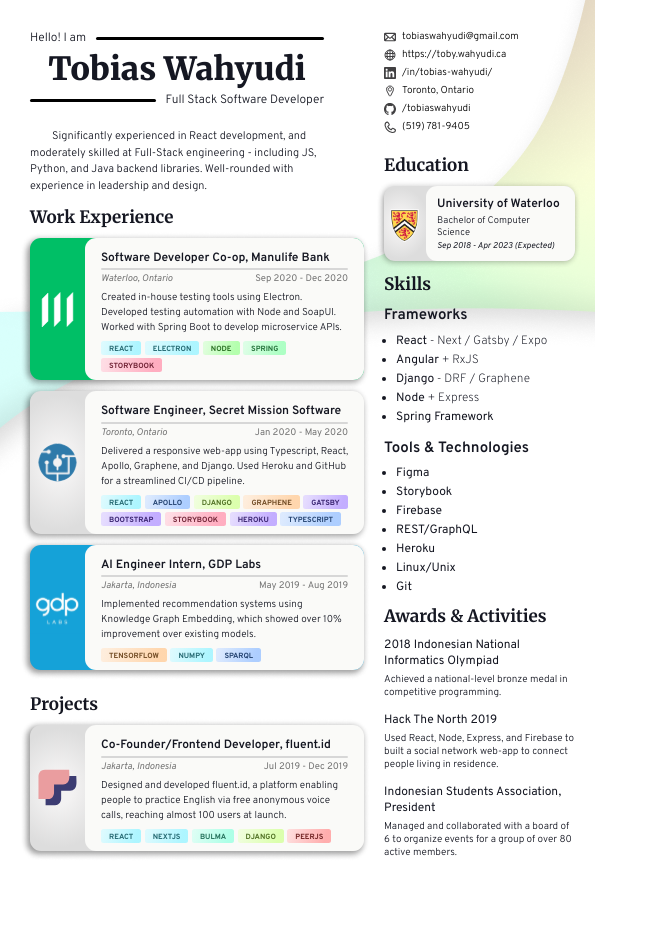
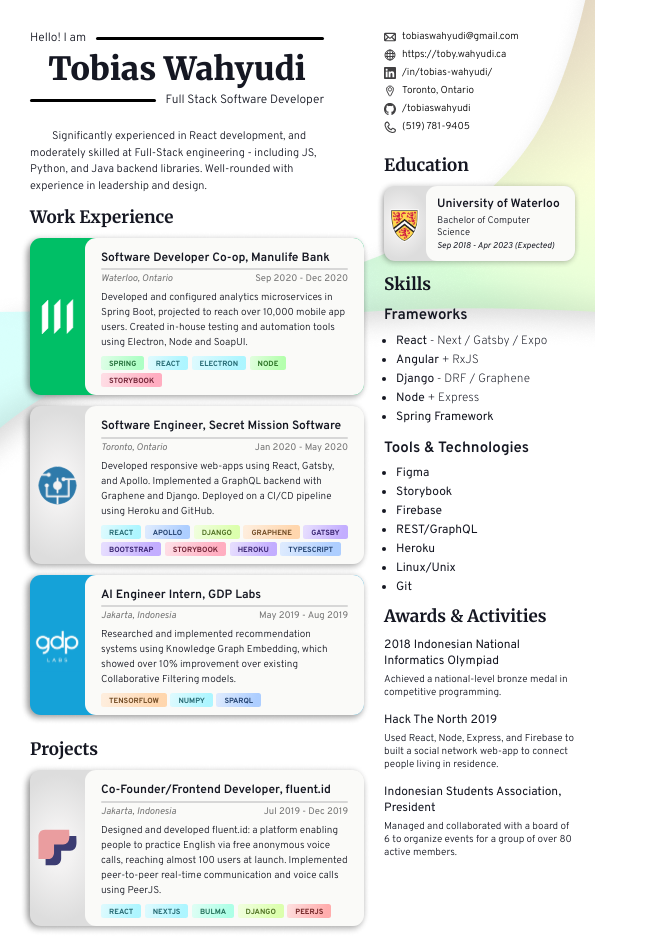
Before and after one commit to tobiaswahyudi/resume, a React (Create React App) app: page / in a window 1280 px wide. Shown: the whole page, without its empty margins (0-658 px from the left). Before the commit the page ends 872 px from the top, so only its background shows below. Built offline with nearby package versions, Linux system fonts and the light colour scheme.

Commit message:
Work content copywriting

```diff
--- a/src/WorkContent.ts
+++ b/src/WorkContent.ts
@@ -24,13 +24,13 @@
     title: "Software Developer Co-op, Manulife Bank",
     location: "Waterloo, Ontario",
     date: "Sep 2020 - Dec 2020",
-    description: "Created in-house testing tools using Electron. Developed testing automation with Node and SoapUI. Worked with Spring Boot to develop microservice APIs.",
+    description: "Developed and configured analytics microservices in Spring Boot, projected to reach over 10,000 mobile app users. Created in-house testing and automation tools using Electron, Node and SoapUI.",
     backgroundColor: "#00BF66",
     chips: [
+      { hue: 137, text: "SPRING" },
       { hue: 187, text: "REACT" },
       { hue: 187, text: "ELECTRON" },
       { hue: 115, text: "NODE" },
-      { hue: 137, text: "SPRING" },
       { hue: 346, text: "STORYBOOK" }
     ]
   },
@@ -39,7 +39,7 @@
     title: "Software Engineer, Secret Mission Software",
     location: "Toronto, Ontario",
     date: "Jan 2020 - May 2020",
-    description: "Delivered a responsive web-app using Typescript, React, Apollo, Graphene, and Django. Used Heroku and GitHub for a streamlined CI/CD pipeline.",
+    description: "Developed responsive web-apps using React, Gatsby, and Apollo. Implemented a GraphQL backend with Graphene and Django. Deployed on a CI/CD pipeline using Heroku and GitHub.",
     chips: [
       { hue: 187, text: "REACT" },
       { hue: 216, text: "APOLLO" },
@@ -57,7 +57,7 @@
     title: "AI Engineer Intern, GDP Labs",
     location: "Jakarta, Indonesia",
     date: "May 2019 - Aug 2019",
-    description: "Implemented recommendation systems using Knowledge Graph Embedding, which showed over 10% improvement over existing models.",
+    description: "Researched and implemented recommendation systems using Knowledge Graph Embedding, which showed over 10% improvement over existing Collaborative Filtering models.",
     backgroundColor: "#15A2D8",
     chips: [
       { hue: 30, text: "TENSORFLOW" },
@@ -73,7 +73,7 @@
     title: "Co-Founder/Frontend Developer, fluent.id",
     location: "Jakarta, Indonesia",
     date: "Jul 2019 - Dec 2019",
-    description: "Designed and developed fluent.id, a platform enabling people to practice English via free anonymous voice calls, reaching almost 100 users at launch.",
+    description: "Designed and developed fluent.id: a platform enabling people to practice English via free anonymous voice calls, reaching almost 100 users at launch. Implemented peer-to-peer real-time communication and voice calls using PeerJS.",
     chips: [
       { hue: 187, text: "REACT" },
       { hue: 187, text: "NEXTJS" },
```
